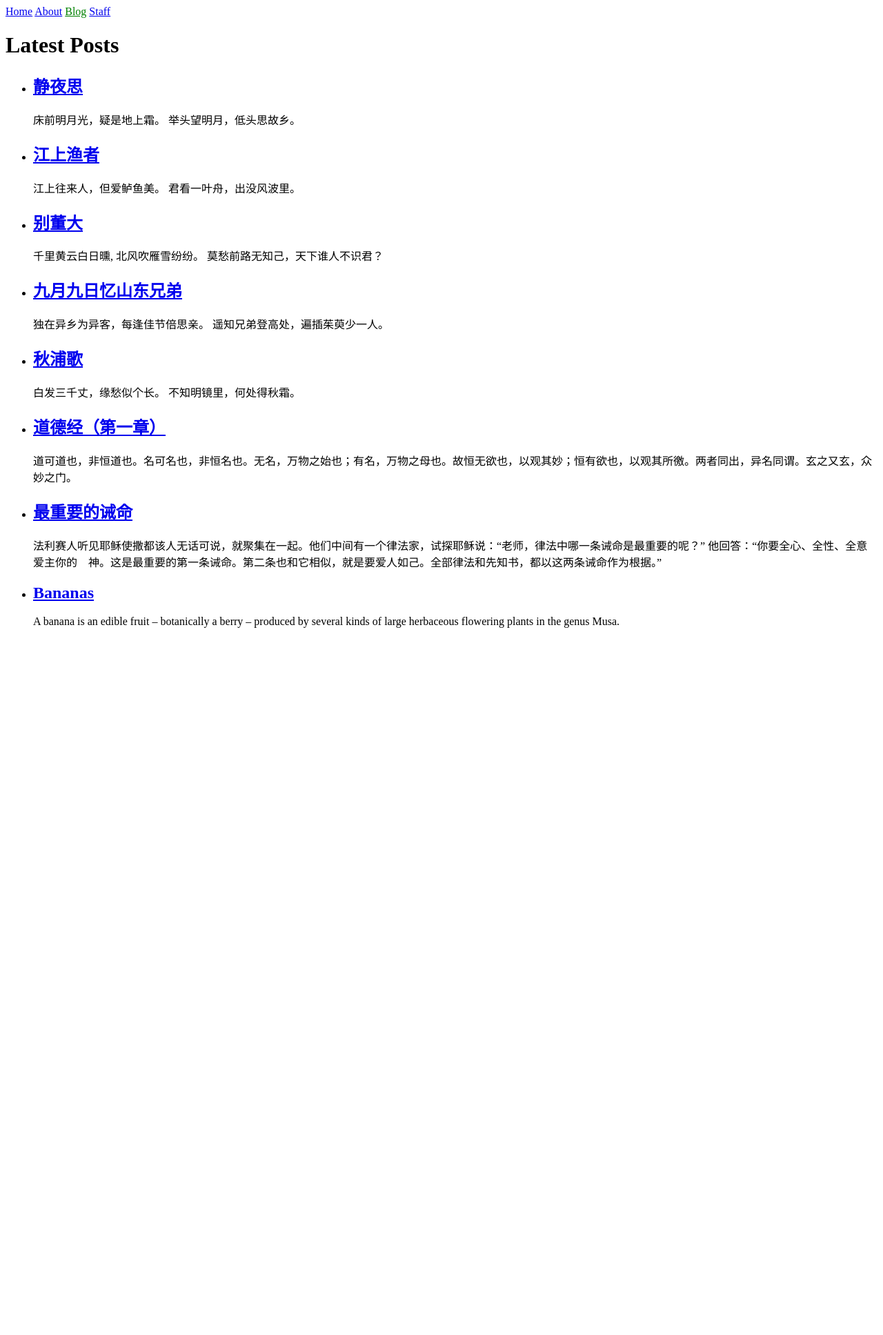
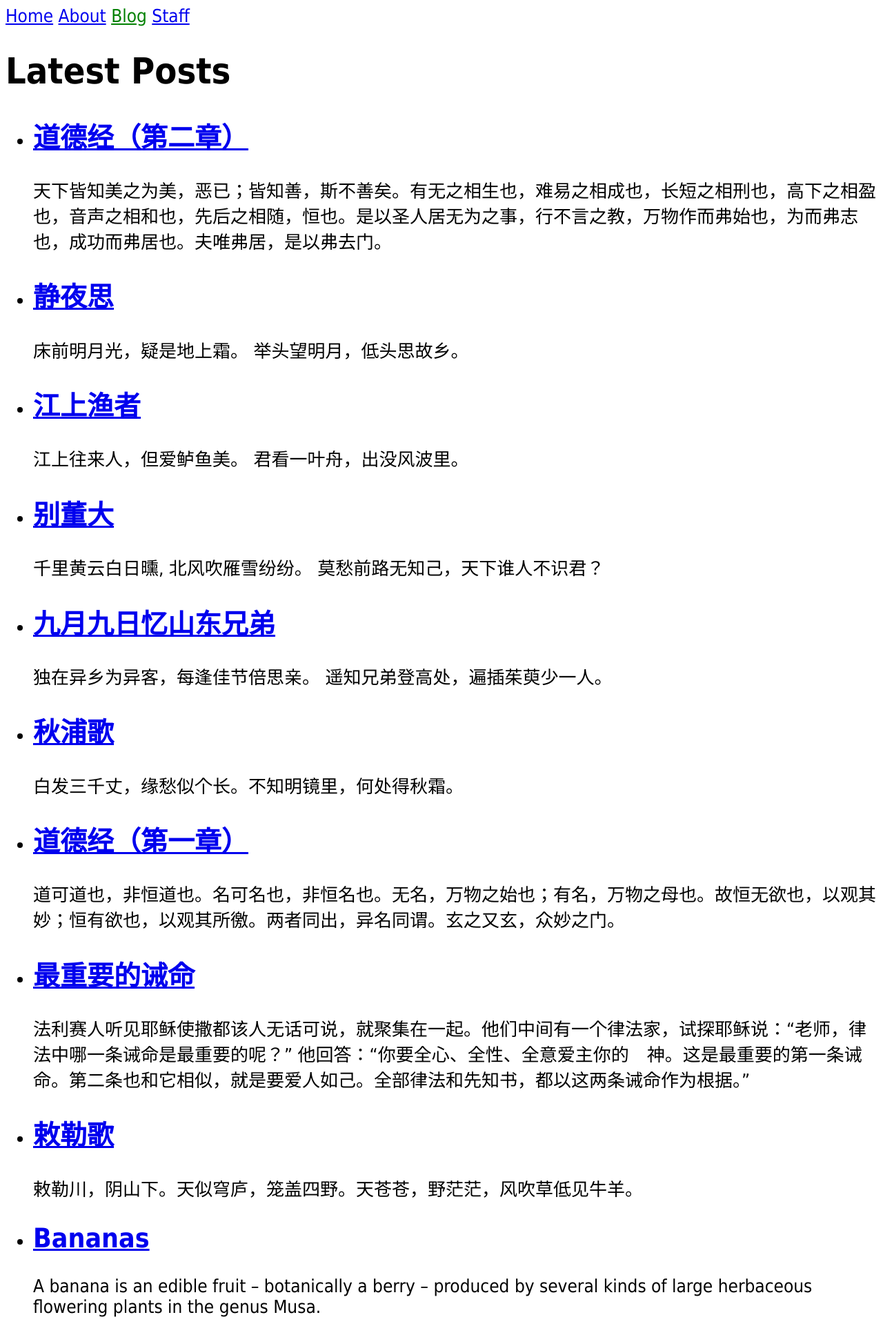
Before and after one commit to rheinbuch/rheinbuch.github.io, a Jekyll site: the page built from blog.html, in a window 1280 px wide. Shown: the whole page at 69% size. Built offline with Jekyll 4.4.1, drawn with Linux system fonts in a browser that asks for light colours; before the commit the page ends 926 px from its top, so only the background shows below that.

Commit message:
add daodejing 2 etc

```diff
--- /dev/null
+++ b/_posts/2019-11-09-chilege.md
@@ -0,0 +1,7 @@
+---
+layout: post
+author: 北朝民歌
+title: 敕勒歌
+---
+
+敕勒川，阴山下。天似穹庐，笼盖四野。天苍苍，野茫茫，风吹草低见牛羊。
--- /dev/null
+++ b/_posts/2019-12-07-daodejing2.md
@@ -0,0 +1,10 @@
+---
+layout: post
+author: 老子
+title: 道德经（第二章）
+---
+天下皆知美之为美，恶已；皆知善，斯不善矣。有无之相生也，难易之相成也，长短之相刑也，高下之相盈也，音声之相和也，先后之相随，恒也。是以圣人居无为之事，行不言之教，万物作而弗始也，为而弗志也，成功而弗居也。夫唯弗居，是以弗去门。
+
+[译文]
+
+天下人都知道美之所以为美，那是由于有丑陋的存在。都知道善之所以为善，那是因为有恶的存在。所以有和无互相转化，难和易互相形成，长和短互相显现，高和下互相充实，音与声互相谐和，前和后互相接随——这是永恒的。因此圣人用无为的观点对待世事，用不言的方式施行教化：听任万物自然兴起而不为其创始，有所施为，但不加自己的倾向，功成业就而不自居。正由于不居功，就无所谓失去。
--- a/_sass/main.scss
+++ b/_sass/main.scss
@@ -1,3 +1,7 @@
 .current {
   color: green;
 }
+body {
+font-family: Tahoma, Arial, Helvetica, "Microsoft YaHei New", "Microsoft Yahei", "微软雅黑", 宋体, SimSun, STXihei, "华文细黑", sans-serif;
+font-size: 26px;
+}
```
Also changed, not shown: _posts/2019-11-23-qiupuge.md (+1 -2 lines).
